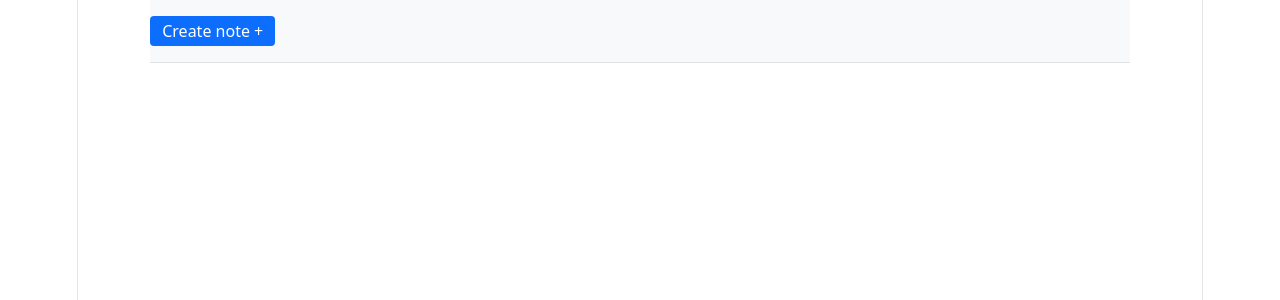
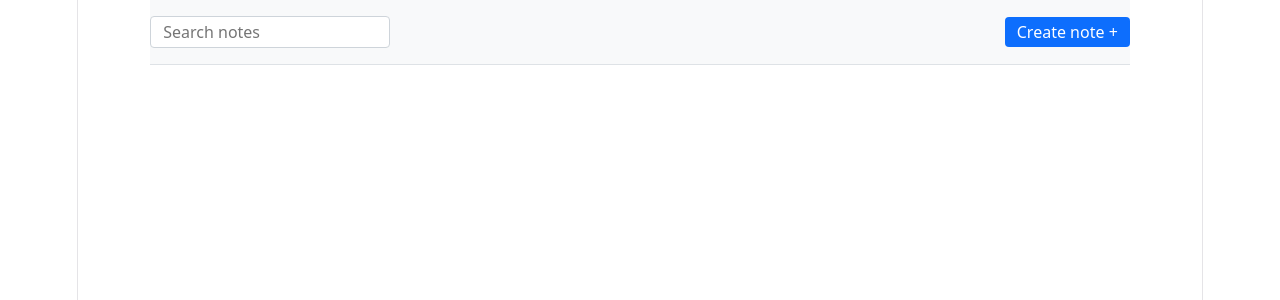
Before and after one commit to OleksiiPodorozhko/05-notehub, a React (Vite) app: page / in a window 1280 px wide. Shown: the top 300 px of the page. Built offline with nearby package versions, Linux system fonts and the light colour scheme; no server answers.

Commit message:
Add search

```diff
--- a/src/components/App/App.tsx
+++ b/src/components/App/App.tsx
@@ -1,4 +1,4 @@
-import { useState } from "react";
+import { type ChangeEvent, useState } from "react";
 import css from "./App.module.css";
 import NoteList from "../NoteList/NoteList.tsx";
 import Pagination from "../Pagination/Pagination.tsx";
@@ -6,29 +6,38 @@ import { keepPreviousData, useQuery } from "@tanstack/react-query";
 import { fetchNotes } from "../../services/noteService.ts";
 import Modal from "../Modal/Modal.tsx";
 import NoteForm from "../NoteForm/NoteForm.tsx";
+import SearchBox from "../SearchBox/SearchBox.tsx";
+import { useDebouncedCallback } from "use-debounce";
 
 export default function App() {
   const [currentPage, setCurrentPage] = useState<number>(1);
   const [isModalOpen, setIsModalOpen] = useState(false);
+  const [search, setSearch] = useState("");
 
   const openModal = () => setIsModalOpen(true);
   const closeModal = () => setIsModalOpen(false);
 
   const { data, isSuccess, isLoading, isError } = useQuery({
-    queryKey: ["notes", currentPage], //todo add query
-    queryFn: () => fetchNotes(currentPage), //todo add query
+    queryKey: ["notes", currentPage, search], //todo add query
+    queryFn: () => fetchNotes(currentPage, search), //todo add query
     placeholderData: keepPreviousData,
   });
 
   const notes = data?.notes ?? [];
   const totalPages = data?.totalPages ?? 1;
 
-  //todo add handleSearch
+  const handleSearch = useDebouncedCallback(
+    (e: ChangeEvent<HTMLInputElement>) => {
+      setSearch(e.target.value);
+    },
+  );
 
   return (
     <div className={css.app}>
       <header className={css.toolbar}>
-        {/* Компонент SearchBox */}
+
+        <SearchBox value={search} onChange={handleSearch} />
+
         {isSuccess && totalPages > 1 && (
           <Pagination
             currentPage={currentPage}
--- a/src/components/SearchBox/SearchBox.tsx
+++ b/src/components/SearchBox/SearchBox.tsx
@@ -0,0 +1,19 @@
+import css from "./SearchBox.module.css";
+import type { ChangeEvent } from "react";
+
+interface SearchBoxProps {
+  value: string;
+  onChange: (e: ChangeEvent<HTMLInputElement>) => void;
+}
+
+export default function SearchBox({ value, onChange }: SearchBoxProps) {
+  return (
+    <input
+      className={css.input}
+      type="text"
+      placeholder="Search notes"
+      defaultValue={value}
+      onChange={onChange}
+    />
+  );
+}
--- a/src/services/noteService.ts
+++ b/src/services/noteService.ts
@@ -27,11 +27,13 @@ export async function fetchNotes(
   pageNumber: number,
   search?: string,
 ): Promise<FetchNotesResponse> {
+  const hasSearch = search?.trim().length;
+
   const res = await api.get<FetchNotesResponse>(`/notes`, {
     params: {
       perPage: perPage,
       page: pageNumber,
-      ...(search ? { search } : {}),
+      ...(hasSearch ? { search } : {}),
     },
   });
   return res.data;
```
